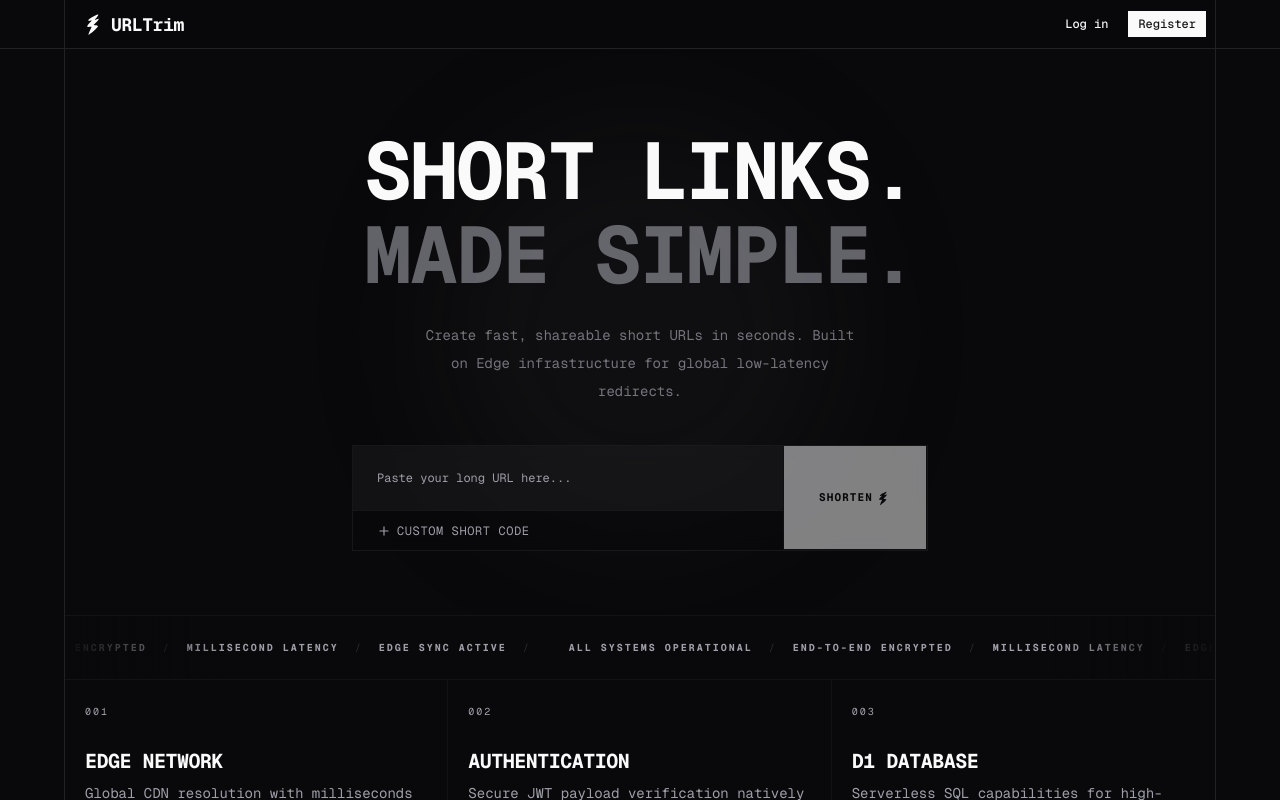
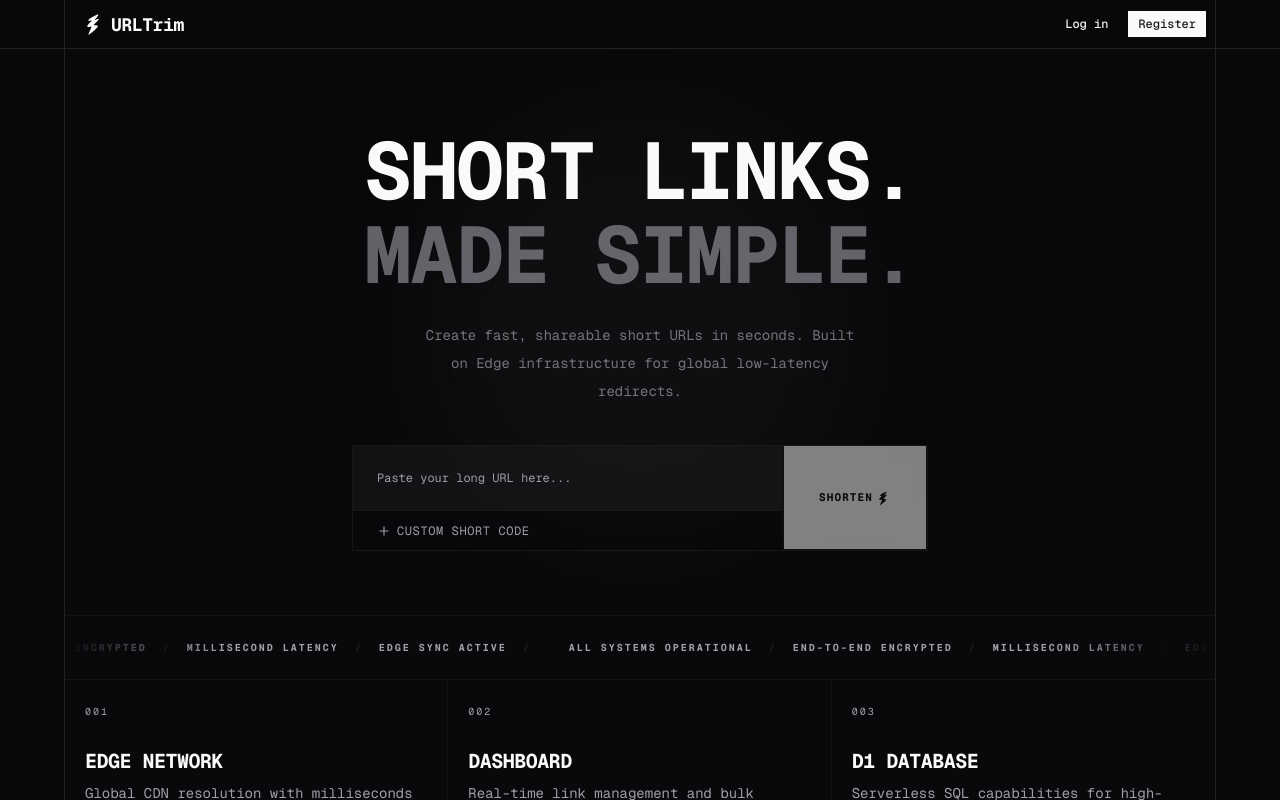
Before and after one commit to mosabbir-maruf/URLTrim, a Next.js app: page / in a window 1280 px wide. Shown: the top 800 px of the page. Built offline with nearby package versions, Linux system fonts and the light colour scheme; no server answers.

Commit message:
Copy: Update feature text to Dashboard

```diff
--- a/app/page.tsx
+++ b/app/page.tsx
@@ -57,8 +57,8 @@ export default function AdminPage() {
             />
             <Feature
               number="002"
-              title="Authentication"
-              description="Secure JWT payload verification natively on the Edge."
+              title="Dashboard"
+              description="Real-time link management and bulk operations."
             />
             <Feature
               number="003"
```
